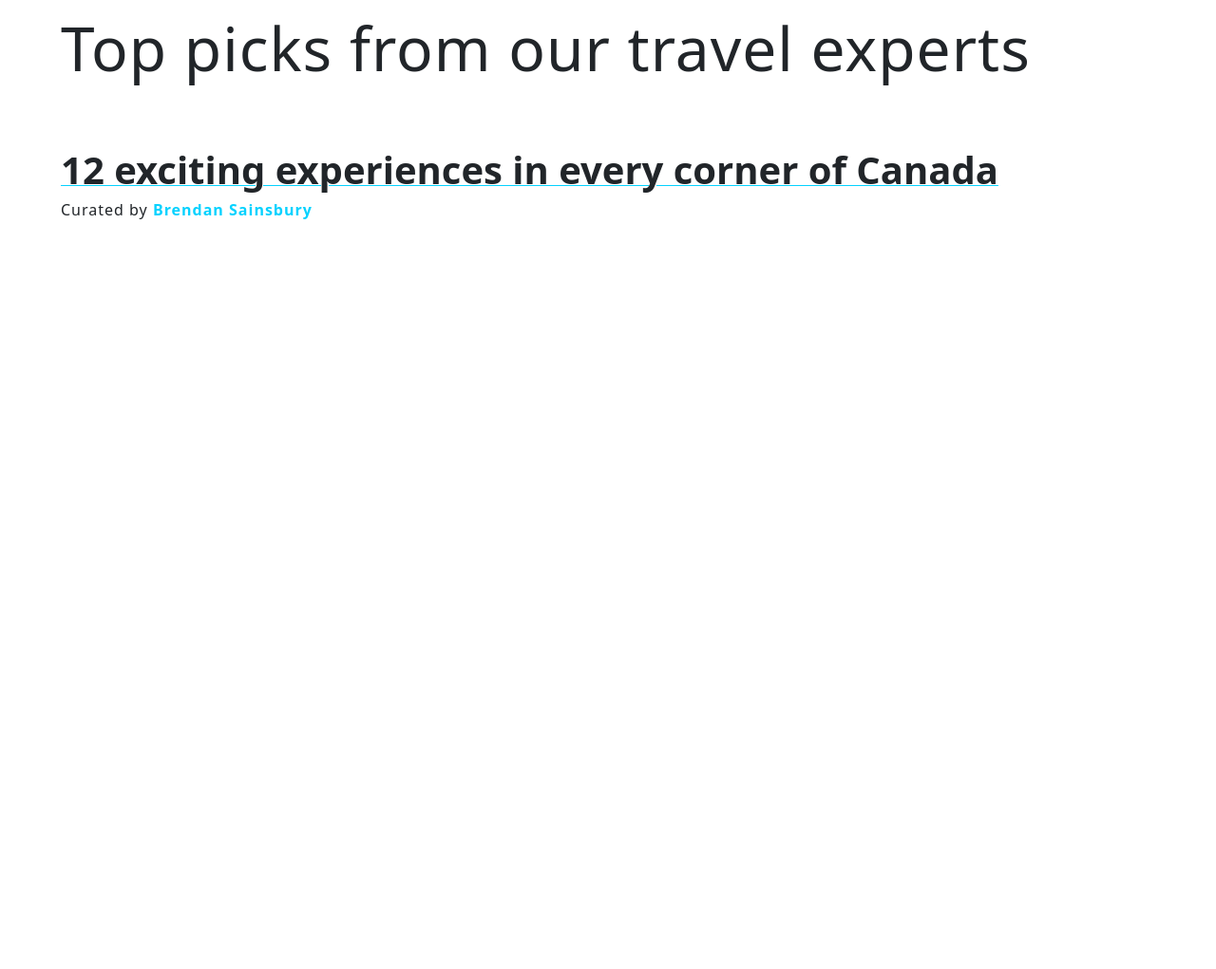
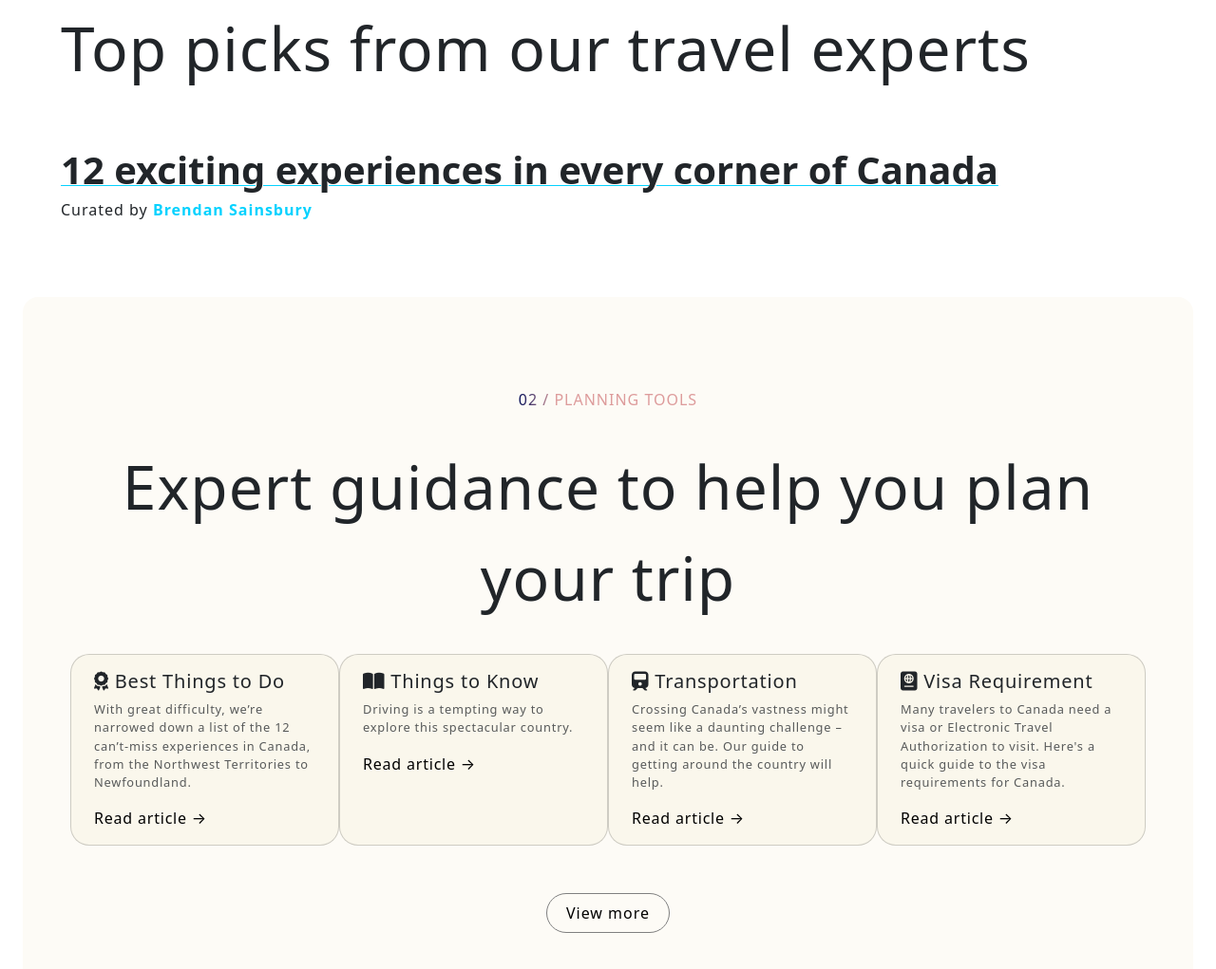
Before and after one commit to llsomll/noonaplanet-canada, a plain HTML site: page index.html in a window 1280 px wide. Shown: the part 1933-2954 px from the top of the page at 95% size. Before the commit the page ends 2270 px from the top, so only its background shows below. Drawn offline with nearby package versions, Linux system fonts and the light colour scheme.

Commit message:
second commit

```diff
--- a/countrystyle.css
+++ b/countrystyle.css
@@ -170,7 +170,7 @@ main {
 
 
 .gradient-text-ds {
-    background: linear-gradient(to right, #010A55 0%, #DD9B9B 12%);
+    background: linear-gradient(to right, #010A55 0%, #DD9B9B 20%);
     -webkit-background-clip: text;
     -webkit-text-fill-color: transparent;
     background-clip: text;
@@ -269,6 +269,65 @@ main {
 
 
 
+
+
+/* need to be filled */
+
+
+
+
+
+
+.guidance-container-ds {
+    display: flex;
+    flex-direction: column;
+    align-items: center;
+    padding: 96px 10px;
+    background-color: #fdfbf6;
+    border-radius: 1rem;
+}
+
+.guidance-title-ds {
+    text-align: center;
+    margin: 2rem 1rem;
+}
+
+.guidance-card-container-ds {
+    display: flex;
+    flex-direction: row;
+    max-width: 1520px;
+    margin-bottom: 50px;
+}
+
+
+.guidance-card-container-ds .card {
+    background-color: #faf7ec;
+    letter-spacing: 0.8px;
+    border-radius: 20px;
+}
+
+.guidance-card-container-ds .card .card-title {
+    font-size: 20px;
+    font-weight: 400;
+}
+
+
+.guidance-card-container-ds .card .card-text {
+    font-size: 0.8rem;
+}
+
+.guidance-card-container-ds .card a {
+    text-decoration: none;
+    color: black;
+}
+
+
+
+
+
+
+
+
 @media (max-width: 640px) {
     .train-img-ds {
         padding: 0;
@@ -317,12 +376,20 @@ main {
     }
 
     .big-title-ds {
-        font-size: 32px;
+        font-size: 27px;
+    }
+
+    .exciting-text-ds {
+        font-size: 22px;
+        text-decoration: 1px underline #05D2FF;
+        font-weight: 600;
     }
 
 
 
 }
+
+
 
 
 
@@ -373,4 +440,10 @@ main {
         font-size: 32px;
     }
 
+    .exciting-text-ds {
+        font-size: 24px;
+        text-decoration: 1px underline #05D2FF;
+        font-weight: 600;
+    }
+
 }
--- a/index.html
+++ b/index.html
@@ -7,6 +7,7 @@
     <link href="https://cdn.jsdelivr.net/npm/bootstrap@5.3.3/dist/css/bootstrap.min.css" rel="stylesheet" integrity="sha384-QWTKZyjpPEjISv5WaRU9OFeRpok6YctnYmDr5pNlyT2bRjXh0JMhjY6hW+ALEwIH" crossorigin="anonymous">
     <link href="countrystyle.css" rel="stylesheet" type="text/css">
     <link rel="icon" type="image/png" href="img-dasom/faviconimg.png">
+    <script src="https://kit.fontawesome.com/31e1952cc2.js" crossorigin="anonymous"></script>
 </head>
 <body>
     <nav class="container-fluid">
@@ -177,6 +178,53 @@
         </div>
 
 
+        <div class="guidance-container-ds">
+            <div class="gradient-text-ds">
+                02 / PLANNING TOOLS
+            </div>
+
+            <div class="big-title-ds guidance-title-ds">
+                <div>Expert guidance to help you plan your trip</div>
+            </div>
+
+            <div class="container">
+                <div class="guidance-card-container-ds row row-cols-1 row-cols-md-2 row-cols-lg-4 g-3">
+                    <div class="card">
+                        <div class="card-body">
+                            <h5 class="card-title"><i class="fa-solid fa-award"></i> Best Things to Do</h5>
+                            <p class="card-text text-muted">With great difficulty, we’re narrowed down a list of the 12 can’t-miss experiences in Canada, from the Northwest Territories to Newfoundland.</p>
+                            <a href="#" class="card-link">Read article &#8594;</a>
+                        </div>
+                    </div>
+                    <div class="card">
+                        <div class="card-body">
+                            <h5 class="card-title"><i class="fa-solid fa-book-open"></i> Things to Know</h5>
+                            <p class="card-text text-muted">Driving is a tempting way to explore this spectacular country.</p>
+                            <a href="#" class="card-link">Read article &#8594;</a>
+                        </div>
+                    </div>
+                    <div class="card">
+                        <div class="card-body">
+                        <h5 class="card-title"><i class="fa-solid fa-train"></i> Transportation</h5>
+                        <p class="card-text text-muted">Crossing Canada’s vastness might seem like a daunting challenge – and it can be. Our guide to getting around the country will help.</p>
+                        <a href="#" class="card-link">Read article &#8594;</a>
+                        </div>
+                    </div>
+                    <div class="card">
+                        <div class="card-body">
+                        <h5 class="card-title"><i class="fa-solid fa-passport"></i> Visa Requirement</h5>
+                        <p class="card-text text-muted">Many travelers to Canada need a visa or Electronic Travel Authorization to visit. Here's a quick guide to the visa requirements for Canada.</p>
+                        <a href="#" class="card-link">Read article &#8594;</a>
+                        </div>
+                    </div>
+                </div>
+            </div>
+
+            <button type="button" class="attractions-button-ds">View more</button>
+
+        </div>
+
+
 
     </main>
 
```
